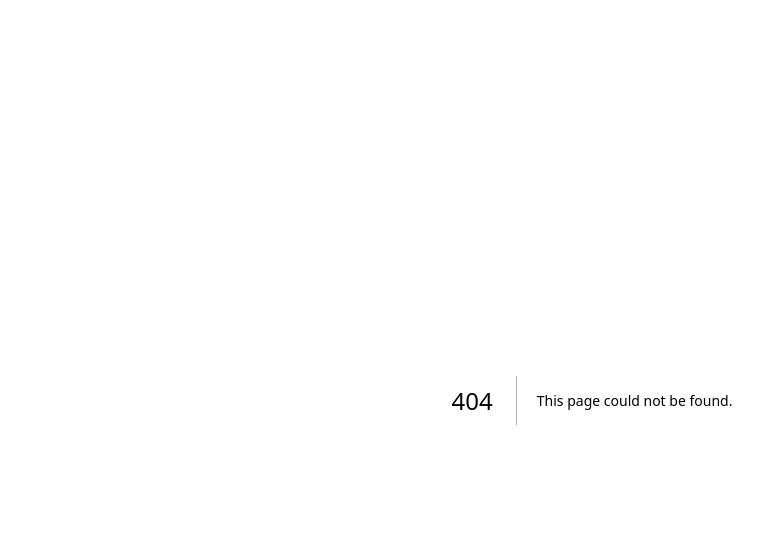
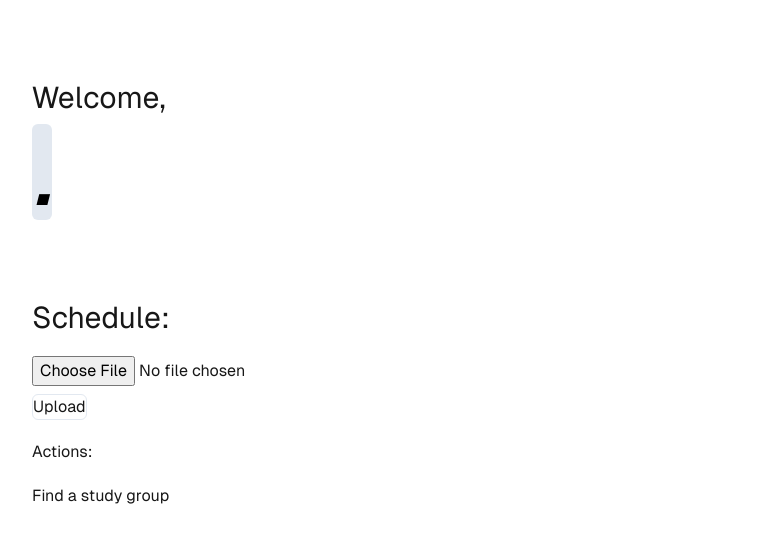
Before and after one commit to SwiftCoderJoe/HackCMU24, a Next.js app in the folder frontend/scheduling-finder/: page /account in a window 1280 px wide. Before the commit this address had no page. Shown: the top 542 px of the page, without its empty margins (48-811 px from the left). Built offline with nearby package versions, Linux system fonts and the light colour scheme; no server answers.

Commit message:
MVP for uploading

```diff
--- /dev/null
+++ b/frontend/scheduling-finder/src/app/Components/LoginButton.tsx
@@ -0,0 +1,22 @@
+import { useSession, signIn, signOut } from "next-auth/react"
+
+export default function LoginButton() {
+  const { data: session } = useSession()
+  if (session != null && session.user != null) {
+    return (
+      <div className="flex-col">
+        Signed in as {session.user.email} <br />
+        <div className="flex gap-16">
+            <button className="text-5xl cursor-pointer hover:bg-slate-200 hover:text-black rounded-md transition-all duration-200 border-slate-200 border" onClick={() => signOut()}>Sign out.</button>
+            <a href="account" className="text-5xl cursor-pointer hover:bg-slate-200 hover:text-black rounded-md transition-all duration-200 border-slate-200 border">Go to profile.</a>
+        </div>
+      </div>
+    )
+  }
+  return (
+    <div className="flex-col">
+        Not signed in <br />
+        <button className="text-5xl cursor-pointer hover:bg-slate-200 hover:text-black rounded-md transition-all duration-200 border-slate-200 border" onClick={() => signIn()}>Sign in.</button>
+    </div>
+  )
+}
--- /dev/null
+++ b/frontend/scheduling-finder/src/app/Components/Providers.tsx
@@ -0,0 +1,16 @@
+'use client';
+
+import { SessionProvider } from "next-auth/react"
+import { ReactNode } from "react";
+
+interface Props {
+    children: ReactNode
+}
+
+export function Providers({ children }: Props) {
+  return (
+    <SessionProvider>
+      {children}
+    </SessionProvider>
+  );
+}
--- /dev/null
+++ b/frontend/scheduling-finder/src/app/account/page.tsx
@@ -0,0 +1,57 @@
+"use client"
+
+import { SessionProvider } from "next-auth/react"
+import { useSession } from "next-auth/react"
+
+import Image from "next/image";
+import HugeTitle from "../Components/Typography/HugeTitle";
+import { FormEvent, useState } from "react";
+
+export default function Account() {
+  const [file, setFile] = useState<File>()
+  const { data: session } = useSession()
+  const needsUploading = true;
+
+  const onSubmit = async function(e: FormEvent) {
+    e.preventDefault()
+    if (!file) return;
+
+    try {
+      const data = new FormData()
+      data.set('file', file)
+
+      const res = await fetch("api/calendar_import", {
+        method: "PUT",
+        body: data
+      });
+    } catch(e) {
+      console.error(e)
+    }
+  }
+
+  return (
+    <SessionProvider>
+      <main className="flex flex-col gap-20 items-start justify-items-center min-h-screen p-8 pb-20 sm:p-20 font-[family-name:var(--font-geist-sans)]">
+        <header className="flex flex-col gap-2 row-start-2 items-center sm:items-start">
+          <p className="text-3xl">Welcome,</p>
+          <HugeTitle>{session?.user?.name}.</HugeTitle>
+        </header>
+        <div className="flex flex-col gap-5">
+          <p className="text-3xl">Schedule:</p>
+          {needsUploading ? (
+            <form className="flex flex-col items-start gap-2" onSubmit={onSubmit}>
+              <input
+                type="file"
+                name="file"
+                onChange={(e) => setFile(e.target.files?.[0])}
+              />
+              <input className="cursor-pointer hover:bg-slate-200 hover:text-black rounded-md transition-all duration-200 border-slate-200 border" type="submit" value="Upload" />
+            </form>
+          ): (<p>Uploaded successfully.</p>)}
+          <p>Actions:</p>
+          <a href="text-5xl cursor-pointer hover:bg-slate-200 hover:text-black rounded-md transition-all duration-200 border-slate-200 border">Find a study group</a>
+        </div>
+      </main>
+    </SessionProvider>
+    );
+}
--- /dev/null
+++ b/frontend/scheduling-finder/src/app/api/auth/[...nextauth]/route.ts
@@ -0,0 +1,13 @@
+import NextAuth from "next-auth"
+import DiscordProvider from "next-auth/providers/discord"
+
+const handler = NextAuth({
+    // Configure one or more authentication providers
+    providers: [
+        DiscordProvider({
+            clientId: "1284312985996754995",
+            clientSecret: "cjjRopz-TWhSpoHDIxYOhzbJIrSZIge5",
+        }),
+    ],})
+
+export { handler as GET, handler as POST }
--- a/frontend/scheduling-finder/src/app/layout.tsx
+++ b/frontend/scheduling-finder/src/app/layout.tsx
@@ -1,6 +1,7 @@
 import type { Metadata } from "next";
 import localFont from "next/font/local";
 import "./globals.css";
+import { Providers } from "./Components/Providers";
 
 const geistSans = localFont({
   src: "./fonts/GeistVF.woff",
@@ -28,7 +29,7 @@ export default function RootLayout({
       <body
         className={`${geistSans.variable} ${geistMono.variable} antialiased`}
       >
-        {children}
+        <Providers>{children}</Providers>
       </body>
     </html>
   );
--- a/frontend/scheduling-finder/src/app/page.tsx
+++ b/frontend/scheduling-finder/src/app/page.tsx
@@ -1,5 +1,8 @@
+"use client"
+
 import Image from "next/image";
 import HugeTitle from "./Components/Typography/HugeTitle";
+import LoginButton from "./Components/LoginButton";
 
 export default function Home() {
   return (
@@ -10,7 +13,8 @@ export default function Home() {
           <p className="text-3xl">Sign up to find your new smartest friends.</p>
         </header>
         <div className="row-start-3 flex gap-6 flex-wrap items-center justify-center">
-        <a className="text-5xl cursor-pointer hover:bg-slate-200 hover:text-black rounded-md transition-all duration-200">Sign up now.</a>
+          {/* <a className="text-5xl cursor-pointer hover:bg-slate-200 hover:text-black rounded-md transition-all duration-200">Sign up now.</a> */}
+          <LoginButton />
         </div>
       </main>
     );
```
Lines whose indentation alone changed are shown as unchanged.
